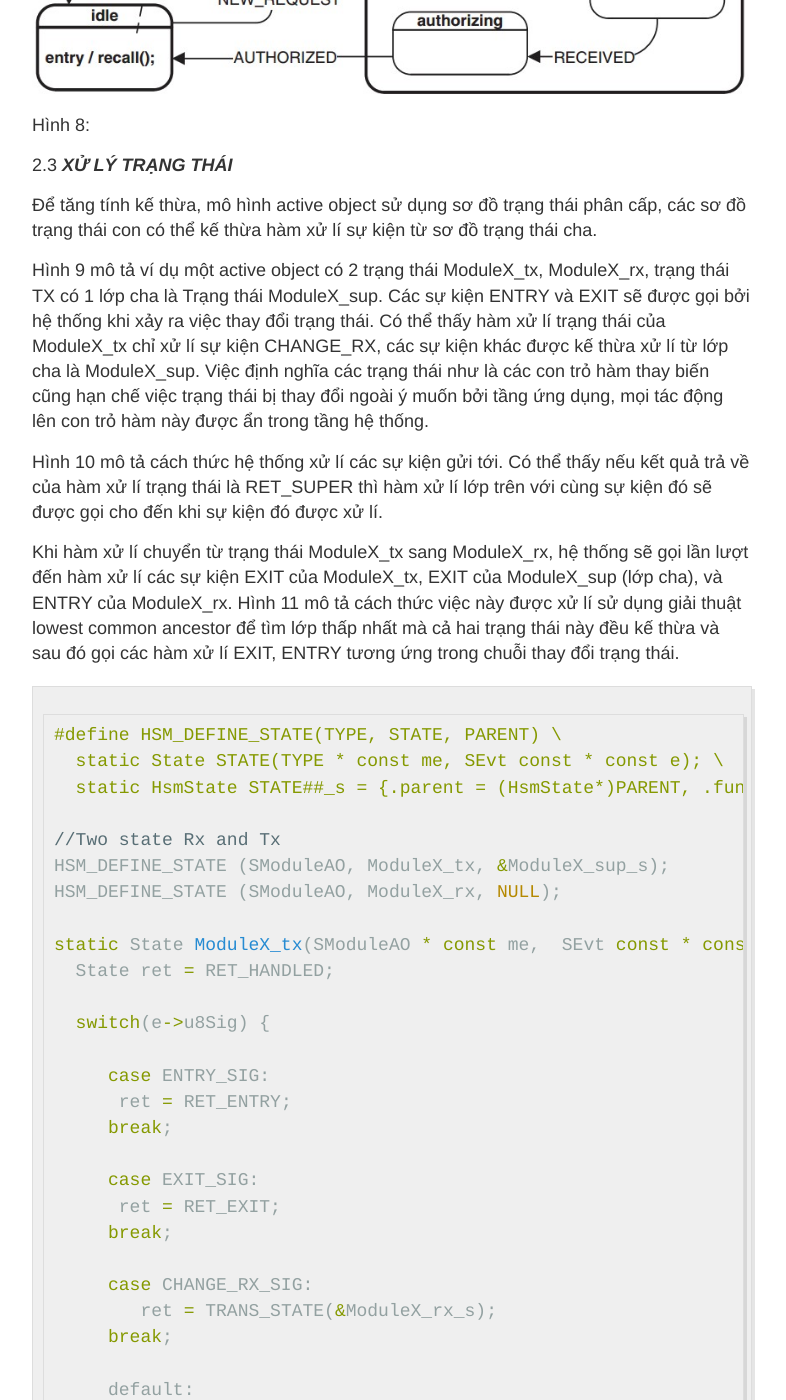
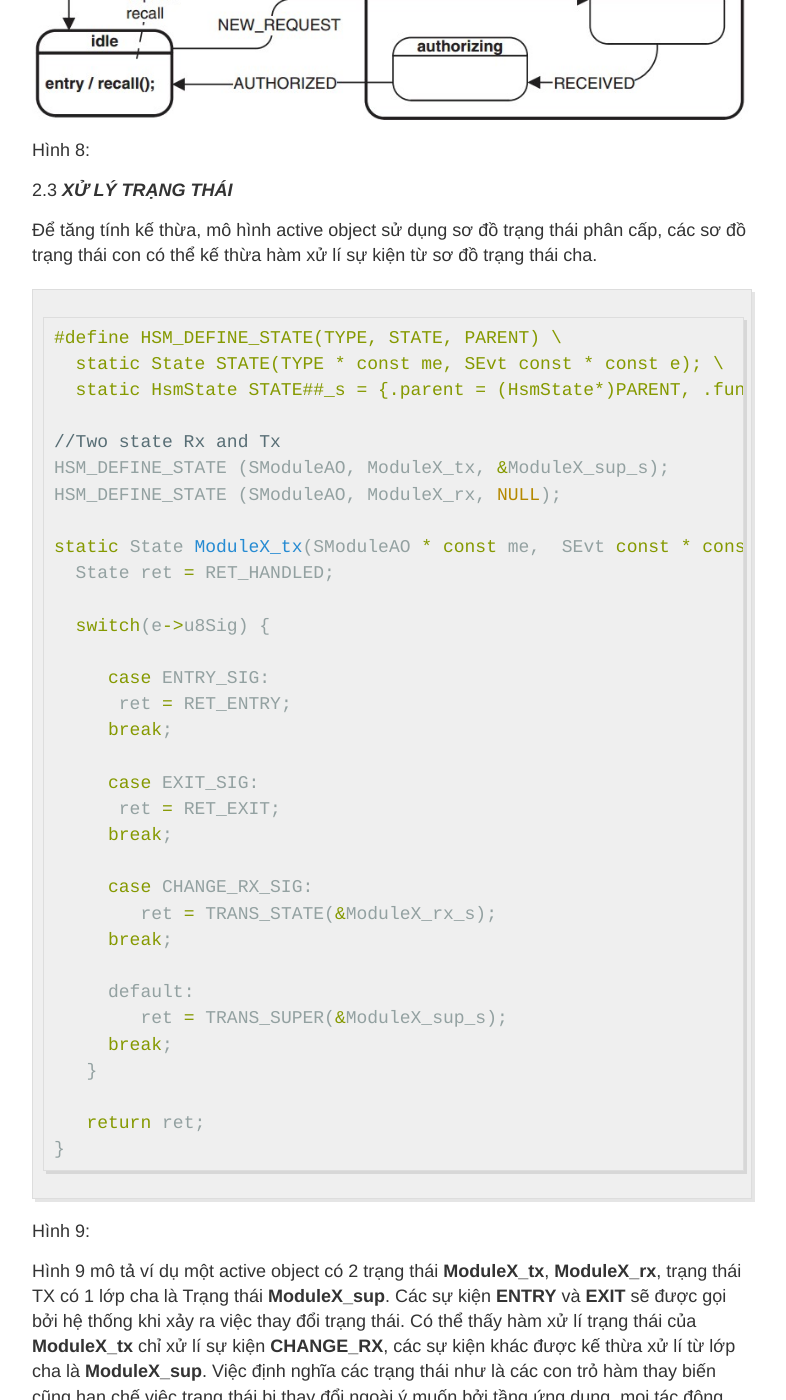
Before and after one commit to hoaln/hoaln.github.io, a Jekyll site: the page built from _posts/2017-9-1-Mô-hình-active-object-trong-thiết-kế-phần-mềm-nhúng.md, in a window 1280 px wide and 1400 px high, scrolled down 5878 px. Shown: the whole window, without its empty margins (248-1034 px from the left). Built offline with Jekyll 4.4.1, drawn with Linux system fonts in a browser that asks for light colours; some of the changed text lies outside the part shown.

Commit message:
Update 2017-9-1-Mô-hình-active-object-trong-thiết-kế-phần-mềm-nhúng.md

````diff
--- a/_posts/2017-9-1-Mô-hình-active-object-trong-thiết-kế-phần-mềm-nhúng.md
+++ b/_posts/2017-9-1-Mô-hình-active-object-trong-thiết-kế-phần-mềm-nhúng.md
@@ -124,12 +124,6 @@ Hình 8:
 
 Để tăng tính kế thừa, mô hình active object sử dụng sơ đồ trạng thái phân cấp, các sơ đồ trạng thái con có thể kế thừa hàm xử lí sự kiện từ sơ đồ trạng thái cha.
 
-Hình 9 mô tả ví dụ một active object có 2 trạng thái ModuleX\_tx, ModuleX\_rx, trạng thái TX có 1 lớp cha là Trạng thái ModuleX\_sup. Các sự kiện ENTRY và EXIT sẽ được gọi bởi hệ thống khi xảy ra việc thay đổi trạng thái. Có thể thấy hàm xử lí trạng thái của ModuleX\_tx chỉ xử lí sự kiện CHANGE\_RX, các sự kiện khác được kế thừa xử lí từ lớp cha là ModuleX\_sup. Việc định nghĩa các trạng thái như là các con trỏ hàm thay biến cũng hạn chế việc trạng thái bị thay đổi  ngoài ý muốn bởi tầng ứng dụng, mọi tác động lên con trỏ hàm này được ẩn trong tầng hệ thống.
-
-Hình 10 mô tả cách thức hệ thống xử lí các sự kiện gửi tới. Có thể thấy nếu kết quả trả về của hàm xử lí trạng thái là RET\_SUPER thì hàm xử lí lớp trên với cùng sự kiện đó sẽ được gọi cho đến khi sự kiện đó được xử lí.
-
-Khi hàm xử lí chuyển từ trạng thái ModuleX\_tx sang ModuleX\_rx, hệ thống sẽ gọi lần lượt đến hàm xử lí các sự kiện EXIT của ModuleX\_tx, EXIT của ModuleX\_sup (lớp cha), và ENTRY của ModuleX\_rx. Hình 11 mô tả cách thức việc này được xử lí sử dụng giải thuật lowest common ancestor để tìm lớp thấp nhất mà cả hai trạng thái này đều kế thừa và sau đó gọi các hàm xử lí EXIT, ENTRY tương ứng trong chuỗi thay đổi trạng thái.
-
 ```c
 #define HSM_DEFINE_STATE(TYPE, STATE, PARENT) \
   static State STATE(TYPE * const me, SEvt const * const e); \
````
Also changed, not shown: other parts of _posts/2017-9-1-Mô-hình-active-object-trong-thiết-kế-phần-mềm-nhúng.md (+7 -0 lines).
